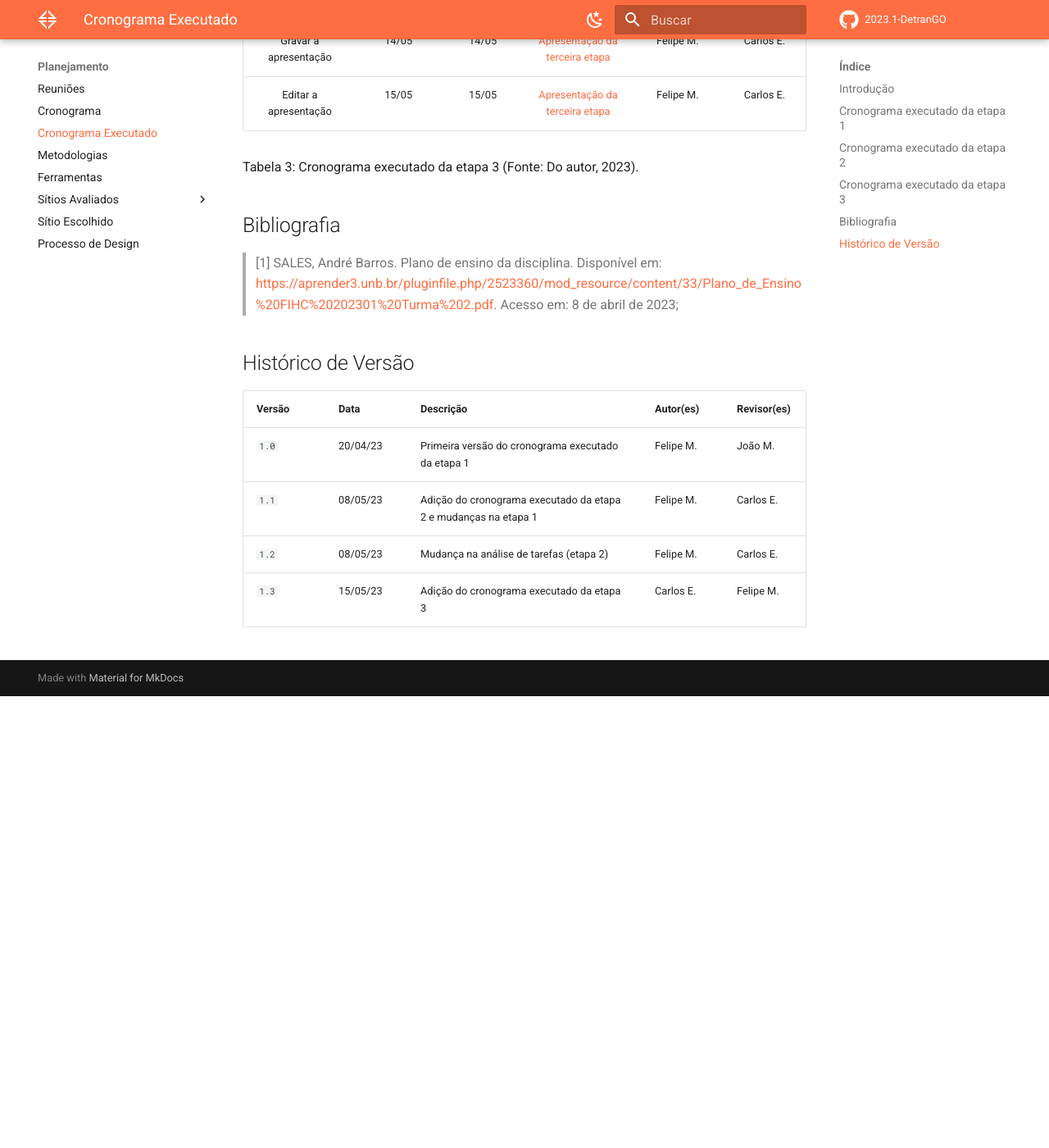
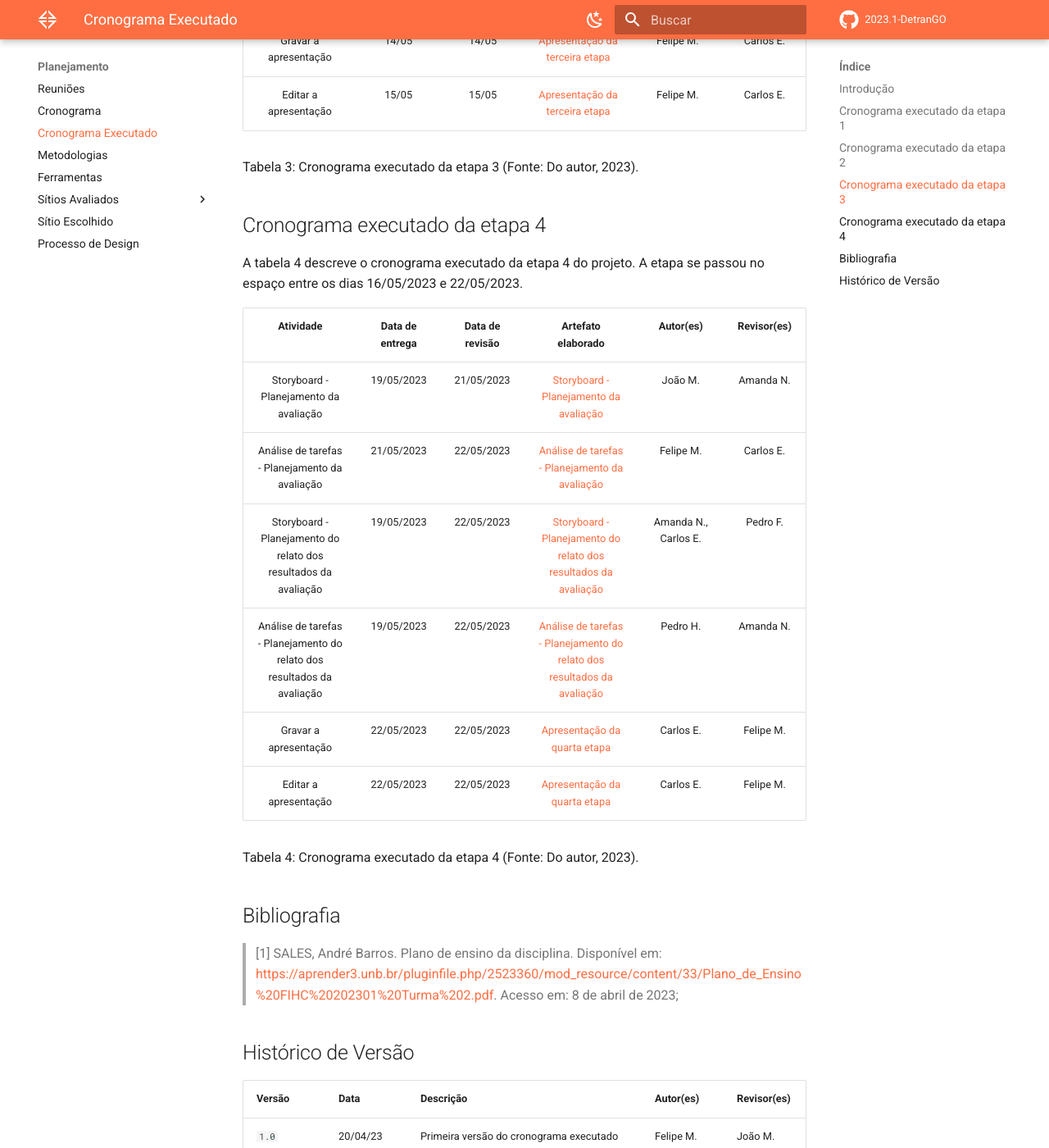
Before and after one commit to Interacao-Humano-Computador/2023.1-DetranGO, an MkDocs documentation site: the page built from docs/planejamento/cronograma_executado.md, in a window 1280 px wide and 1400 px high, scrolled down 2614 px. Shown: the whole window at 82% size. Built offline with MkDocs 1.6.1 and Material for MkDocs 9.7.7, drawn with Linux system fonts in a browser that asks for light colours; comment, search, counter and statistics services are not loaded; before the commit the page ends 3463 px from its top, so only the background shows below that.

Commit message:
create: quarta apresentacao + correcoes ortografia

```diff
--- a/docs/planejamento/cronograma_executado.md
+++ b/docs/planejamento/cronograma_executado.md
@@ -58,10 +58,26 @@ A tabela 3 descreve o cronograma executado da etapa 3 do projeto. A etapa se pas
 | Detalhamento de metas de usabilidade | 12/05 | 13/05 | [Metas de Usabilidade](./../analise_requisitos/metas_de_usabilidade.md) | Amanda N, Pedro H. | Felipe M. |
 | Criação mapa de empatia | 11/05 | 12/05 | [Mapa de Empatia](./../analise_requisitos/mapa_de_empatia.md) | Pedro F, Felipe M. | Carlos E. |
 | Criação do guia de estilo | 13/05 | 14/05 | [Guia de Estilo](./../analise_requisitos/guia_estilo.md) | Pedro H., João M e Carlos E. | Pedro F. |
-| Gravar a apresentação | 14/05 | 14/05 | [Apresentação da terceira etapa]() | Felipe M. | Carlos E. |
-| Editar a apresentação | 15/05 | 15/05 | [Apresentação da terceira etapa]() | Felipe M. | Carlos E. |
+| Gravar a apresentação | 14/05 | 14/05 | [Apresentação da terceira etapa](./../apresentacoes/3a_apresentacao.md) | Felipe M. | Carlos E. |
+| Editar a apresentação | 15/05 | 15/05 | [Apresentação da terceira etapa](./../apresentacoes/3a_apresentacao.md) | Felipe M. | Carlos E. |
 
 Tabela 3: Cronograma executado da etapa 3 (Fonte: Do autor, 2023).
+
+## Cronograma executado da etapa 4
+
+A tabela 4 descreve o cronograma executado da etapa 4 do projeto. A etapa se passou no espaço entre os dias 16/05/2023 e 22/05/2023.
+
+| **Atividade** | **Data de entrega** | **Data de revisão** | **Artefato elaborado** | **Autor(es)** | **Revisor(es)** |
+|:-:|:-:|:-:|:-:|:-:|:-:|
+| Storyboard - Planejamento da avaliação | 19/05/2023 | 21/05/2023 | [Storyboard - Planejamento da avaliação](./../design_avaliacao/nivel1/storyboards/planejamento_avaliacao.md) | João M. | Amanda N. |
+| Análise de tarefas - Planejamento da avaliação | 21/05/2023 | 22/05/2023 | [Análise de tarefas - Planejamento da avaliação](./../design_avaliacao/nivel1/analise_tarefas/planejamento_analise_tarefas.md) | Felipe M. | Carlos E. |
+| Storyboard - Planejamento do relato dos resultados da avaliação | 19/05/2023 | 22/05/2023 | [Storyboard - Planejamento do relato dos resultados da avaliação](./../design_avaliacao/nivel1/storyboards/storyboard_relato_resultados.md) |Amanda N., Carlos E. | Pedro F. |
+| Análise de tarefas - Planejamento do relato dos resultados da avaliação | 19/05/2023 | 22/05/2023 |[Análise de tarefas - Planejamento do relato dos resultados da avaliação](./../design_avaliacao/nivel1/analise_tarefas/relato_resultados.md) |Pedro H. | Amanda N. |
+| Gravar a apresentação | 22/05/2023 | 22/05/2023 |[Apresentação da quarta etapa](./../apresentacoes/4a_apresentacao.md)| Carlos E. | Felipe M. |
+| Editar a apresentação | 22/05/2023 | 22/05/2023 |[Apresentação da quarta etapa](./../apresentacoes/4a_apresentacao.md) | Carlos E. | Felipe M. |
+
+Tabela 4: Cronograma executado da etapa 4 (Fonte: Do autor, 2023).
+
 
 ## Bibliografia
 
--- a/mkdocs.yml
+++ b/mkdocs.yml
@@ -79,6 +79,7 @@ nav:
           - Primeira Etapa: apresentacoes/1a_apresentacao.md
           - Segunda Etapa: apresentacoes/2a_apresentacao.md
           - Terceira Etapa: apresentacoes/3a_apresentacao.md
+          - Quarta Etapa: apresentacoes/4a_apresentacao.md
 
 markdown_extensions:
   - tables
```
Also changed, not shown: docs/apresentacoes/2a_apresentacao.md (+3 -2 lines), docs/apresentacoes/3a_apresentacao.md (+3 -2 lines), docs/apresentacoes/4a_apresentacao.md (added, +59 -0 lines).
